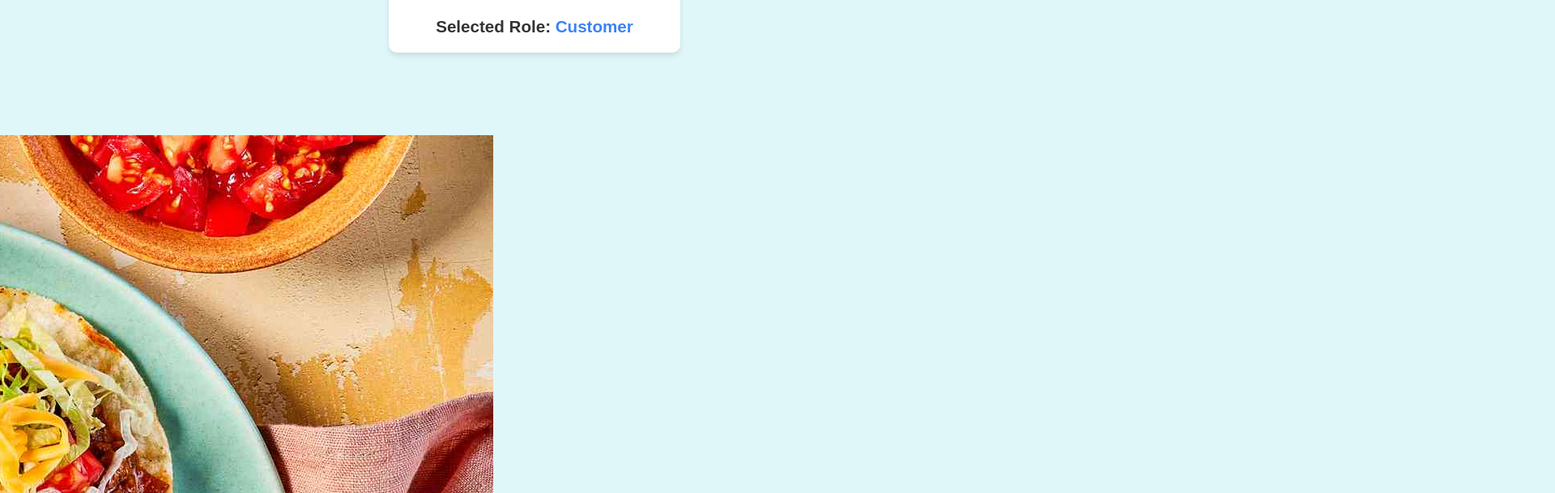
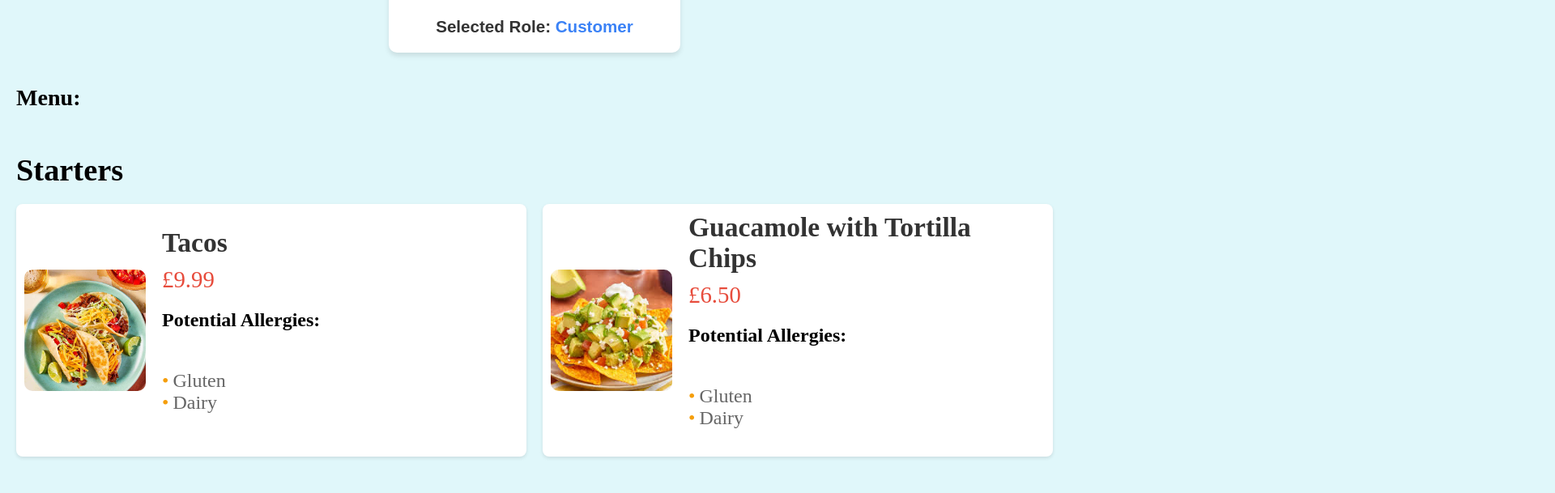
Before and after one commit to MaximilianGue/Restaurant-Management-System, a React (Create React App) app in the folder frontend/: page / in a window 1280 px wide. Shown: the part 247-856 px from the top of the page at 81% size, 1920 px wide, since content can reach past the window. Built offline with nearby package versions, Linux system fonts and the light colour scheme.

Commit message:
#3 menu style implemented

```diff
--- a/frontend/src/App.css
+++ b/frontend/src/App.css
@@ -122,6 +122,98 @@
   color: #3b82f6;
 }
 
+/* Styling for the menu */
+.menu {
+  margin-top: 20px;
+  text-align: left;
+  font-size: 1.5em; /* Larger size for menu */
+  font-family: 'Merriweather', serif; /* Posh font */
+  width: 100%; /* Full width of the container */
+  color: #000000; /* Black color for Menu section */
+}
+
+/* Menu categories */
+.menu-category {
+  margin-bottom: 40px;
+}
+
+.menu-category h4 {
+  font-size: 1.6em;
+  color: #000000; /* Black color for section titles */
+  margin-bottom: 20px;
+  text-align: left;
+  font-family: 'Merriweather', serif;
+}
+
+.menu-grid {
+  display: grid;
+  grid-template-columns: repeat(2, 1fr);  /* 2 columns */
+  gap: 20px;
+  margin-bottom: 40px;
+}
+
+/* Menu item styling */
+.menu-item {
+  display: flex;  /* Display items side by side */
+  align-items: center;  /* Vertically center the content */
+  justify-content: flex-start;  /* Align the content to the left */
+  padding: 10px;
+  border-radius: 8px;
+  box-shadow: 0 2px 4px rgba(0, 0, 0, 0.1);
+  background-color: #ffffff;
+  transition: box-shadow 0.3s ease, transform 0.3s ease;
+}
+
+.menu-item:hover {
+  transform: scale(1.02);  /* Slightly zoom effect on hover */
+  box-shadow: 0 6px 12px rgba(0, 0, 0, 0.2);  /* Enhanced shadow */
+}
+
+.menu-item-image {
+  width: 150px;
+  height: 150px;
+  object-fit: cover;
+  border-radius: 10px;
+  margin-right: 20px;  /* Space between image and details */
+}
+
+.menu-item-details {
+  display: flex;
+  flex-direction: column;
+}
+
+.menu-item-details h4 {
+  font-size: 1.4em;
+  color: #333;
+  margin: 0;
+}
+
+.menu-item-details .price {
+  font-size: 1.2em;
+  color: #e74c3c; /* Red color for prices */
+  margin: 10px 0;
+}
+
+.menu-item-details ul {
+  list-style-type: none;
+  padding: 0;
+}
+
+.menu-item-details ul li {
+  font-size: 1em;
+  color: #666;
+}
+
+.menu-item-details ul li::before {
+  content: "•";
+  color: #f59e0b; /* Orange bullet point */
+  padding-right: 5px;
+}
+
+.menu-item-details p {
+  margin-top: 10px;
+}
+
 /* Body background when Waiter role is selected */
 body.waiter {
   background-color: #e5f8e0; /* Lighter, creamier green */
```
